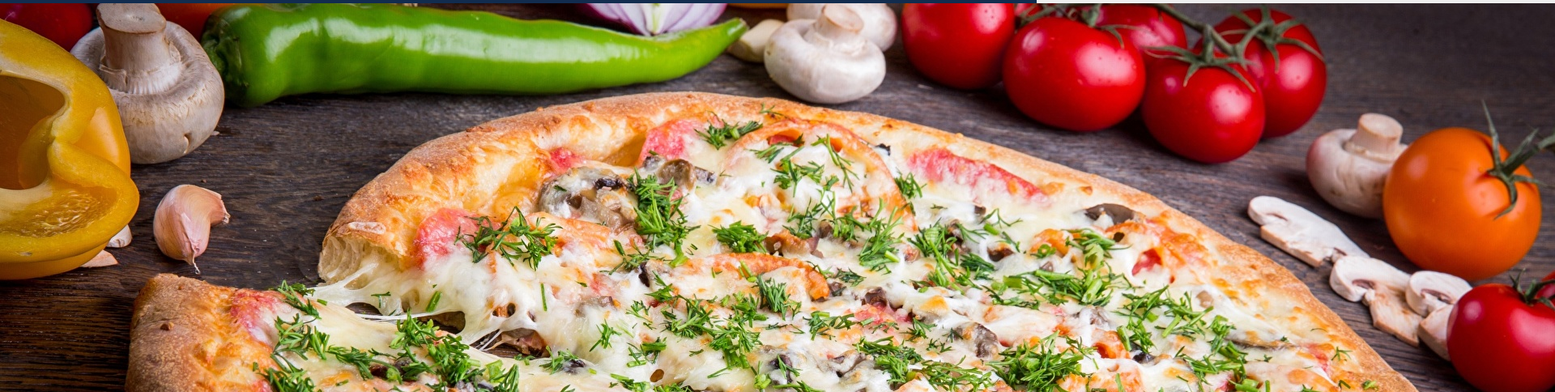
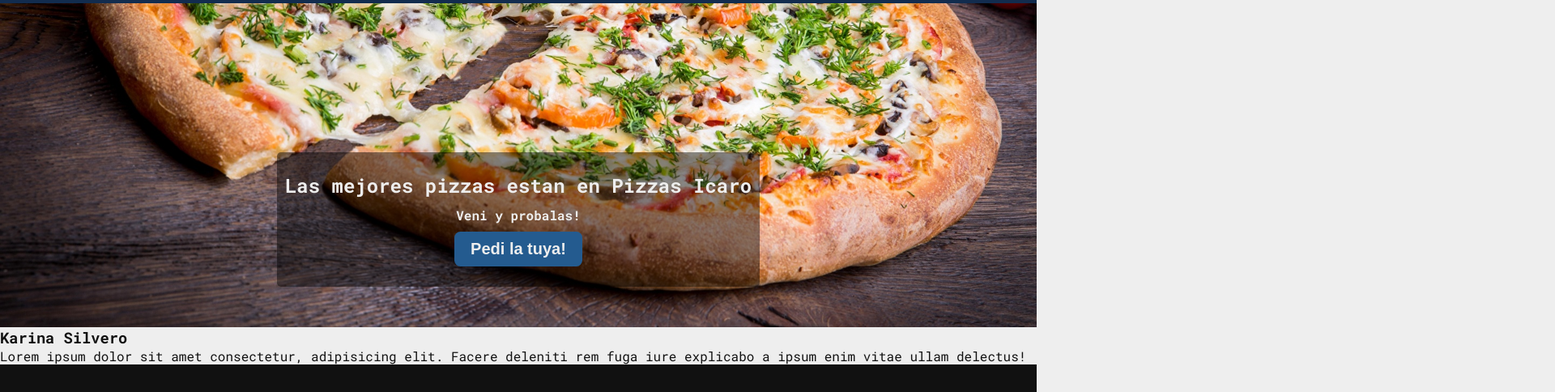
Before and after one commit to MattyDroidX/pizzeria-api, a plain HTML site: page index.html in a window 1280 px wide. Shown: the part 79-563 px from the top of the page at 81% size, 1920 px wide, since content can reach past the window. Drawn offline with Linux system fonts and the light colour scheme.

Commit message:
uploaded

```diff
--- a/index.html
+++ b/index.html
@@ -39,7 +39,7 @@
   <!-- MAIN -->
   <!-- HERO -->
   <section class="hero">
-    <img src="/img/pizza.hero.jpg" alt="Hero con Pizza">
+    <!-- <img src="/img/pizza.hero.jpg" alt="Hero con Pizza"> -->
     <div class="hero__card">
       <div class="hero__card--title">
         <h2>Las mejores pizzas estan en Pizzas Icaro</h2>
@@ -47,11 +47,26 @@
       <div class="hero__card--text">
         <h4>Veni y probalas!</h4>
       </div>
+      <button class="hero__card--btn">Pedi la tuya!</button>
     </div>
   </section>
   <!-- /HERO -->
 
   <!-- TESTIMONIES -->
+  <section class="testimonies__container">
+    <div class="testimonies">
+      <h3 class="testimony__author">Karina Silvero</h3>
+      <p class="testimony__text">
+        Lorem ipsum dolor sit amet consectetur, adipisicing elit. Facere deleniti rem fuga iure explicabo a ipsum enim
+        vitae ullam delectus!
+      </p>
+    </div>
+
+    <div class="testimony"></div>
+
+    <div class="testimony"></div>
+    </div>
+  </section>
   <!-- /TESTIMONIES -->
   <!-- /MAIN -->
 
--- a/styles/pages/_home.scss
+++ b/styles/pages/_home.scss
@@ -0,0 +1,32 @@
+.hero {
+  height: 400px;
+  background-image: url(/img/pizza.hero.jpg);
+  background-repeat: no-repeat;
+  background-size: cover;
+  background-position: bottom;
+
+  display: flex;
+  justify-content: center;
+  align-items: flex-end;
+
+  &__card {
+    margin-bottom: 50px;
+    background-color: rgba(#000, 0.45);
+    color: $white;
+    padding: 25px 10px;
+    border-radius: 5px;
+    display: flex;
+    flex-direction: column;
+    align-items: center;
+    gap: 10px;
+    &--btn {
+      padding: 10px 20px;
+      border: none;
+      background-color: $primary-color;
+      font-size: 20px;
+      font-weight: bold;
+      color: $white;
+      border-radius: 7.5px;
+    }
+  }
+}
--- a/styles/static/_general.scss
+++ b/styles/static/_general.scss
@@ -3,3 +3,7 @@ body {
   color: $black;
   font-family: "Roboto Mono", monospace;
 }
+
+a {
+  text-decoration: none;
+}
--- a/styles/static/components/_header.scss
+++ b/styles/static/components/_header.scss
@@ -47,7 +47,6 @@
     gap: 10px;
     align-items: center;
     &--item {
-      text-decoration: none;
       color: #fff;
       text-transform: uppercase;
       transition: color 0.3s linear;
```
Also changed, not shown: main.css.
